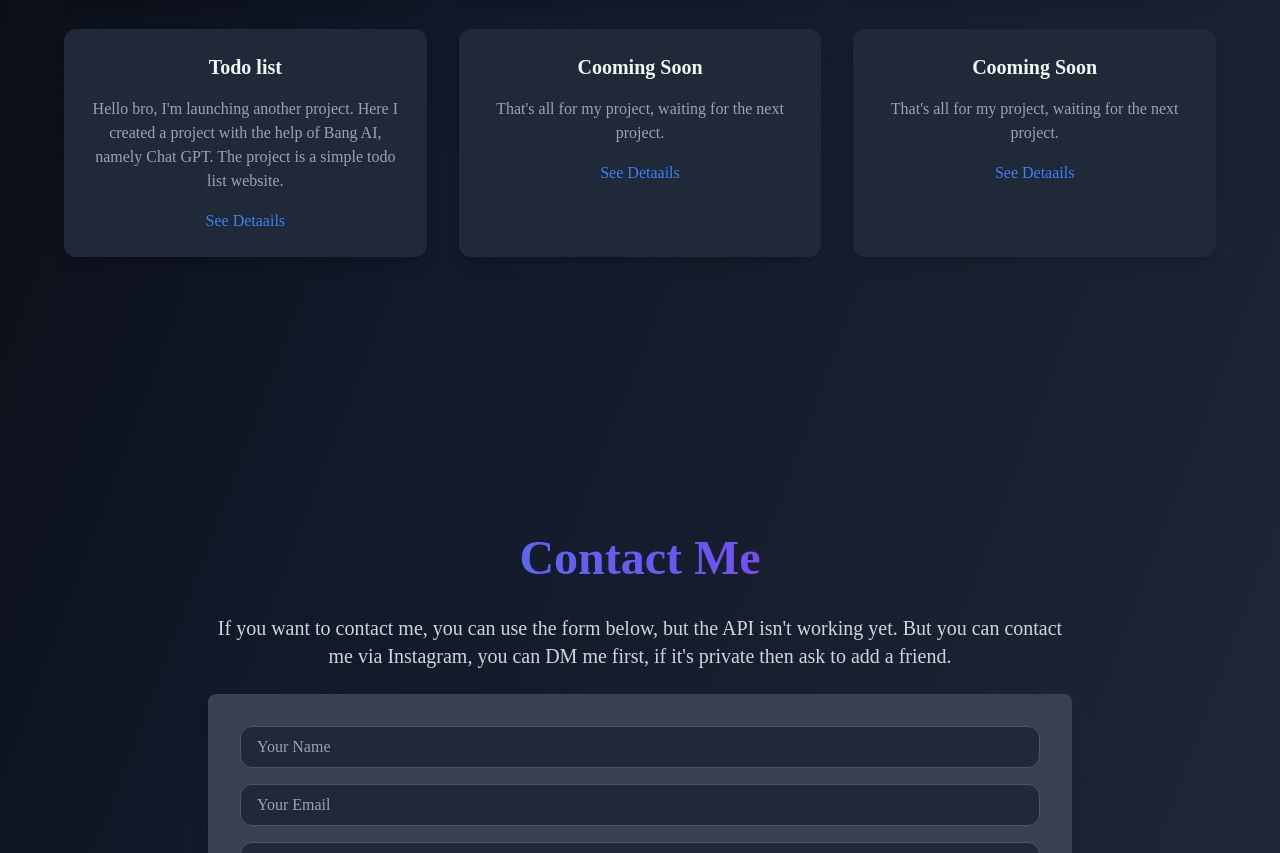
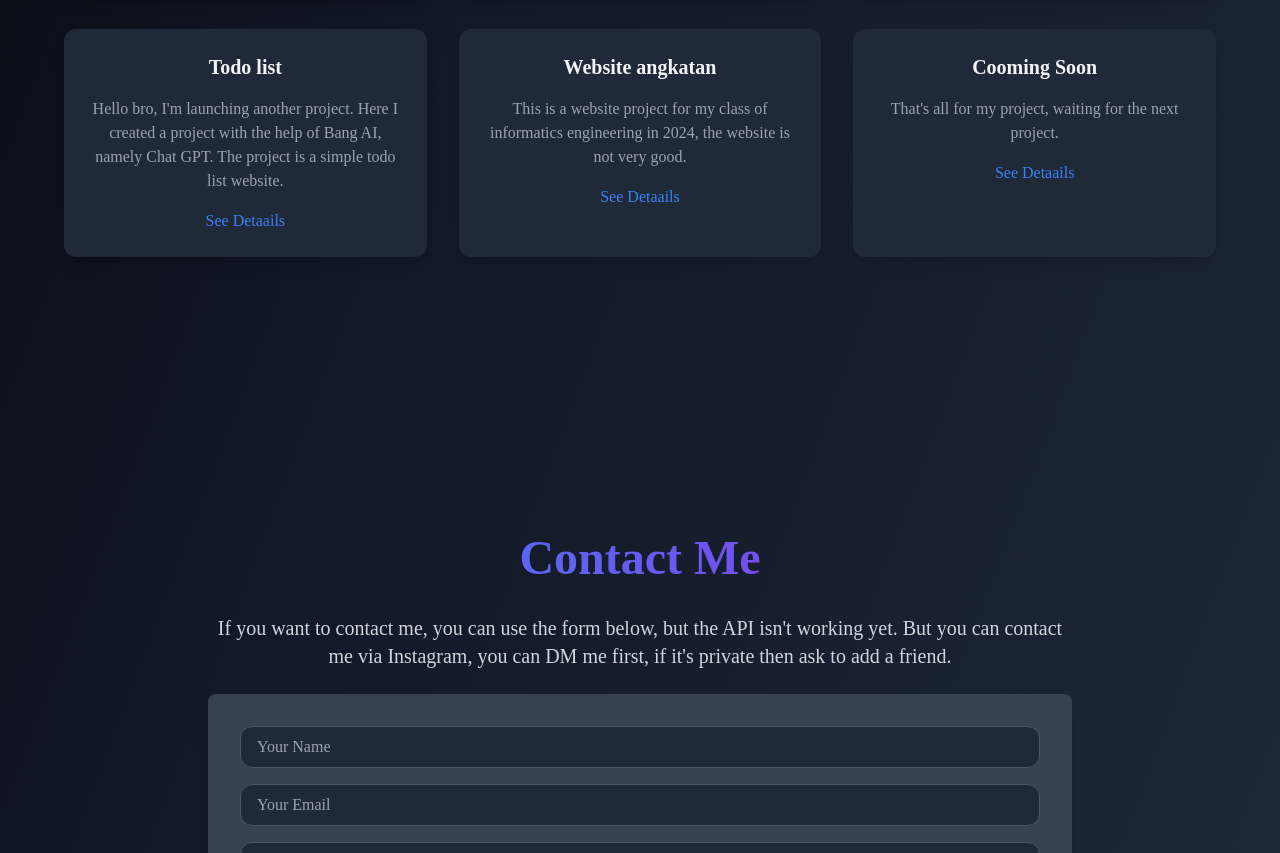
Before and after one commit to muhammadainulfuady/portfolio, a plain HTML site: page index.html in a window 1280 px wide. Shown: the part 2115-2968 px from the top of the page. Drawn offline with nearby package versions, Linux system fonts and the light colour scheme; a web font is replaced by a local one.

Commit message:
update project

```diff
--- a/index.html
+++ b/index.html
@@ -316,11 +316,17 @@
             <div
               class="bg-gray-800 p-6 rounded-xl shadow-lg hover:shadow-2xl transition-shadow"
             >
-              <h3 class="text-xl font-bold text-gray-100 mb-4">Cooming Soon</h3>
+              <h3 class="text-xl font-bold text-gray-100 mb-4">
+                Website angkatan
+              </h3>
               <p class="text-gray-400 mb-4">
-                That's all for my project, waiting for the next project.
+                This is a website project for my class of informatics
+                engineering in 2024, the website is not very good.
               </p>
-              <a href="#" class="text-blue-500 no-underline hover:text-white"
+              <a
+                href="https://muhammadainulfuady.github.io/websiteindividu/"
+                target="_blank"
+                class="text-blue-500 no-underline hover:text-white"
                 >See Detaails</a
               >
             </div>
```
